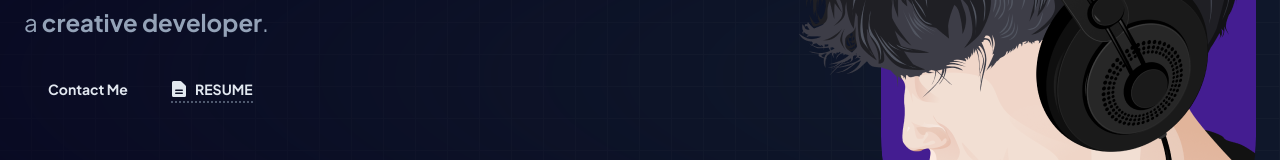
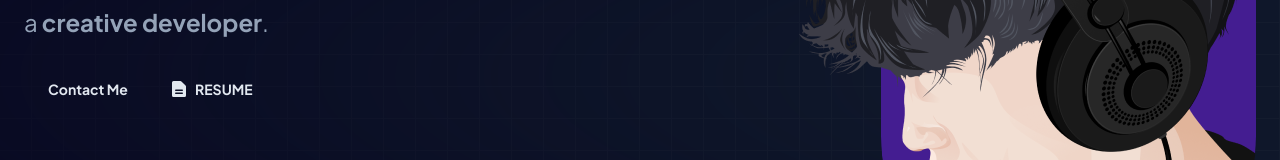
Before and after one commit to enjidev/enji.dev, a Next.js app: page / in a window 1280 px wide. Both pictures are taken after a click on the button "Toggle Theme". Shown: the part 335-495 px from the top of the page. Built offline with nearby package versions, Linux system fonts and the light colour scheme; no server answers.

Commit message:
chore: remove button underline modifier

```diff
--- a/src/components/Header/HeaderCta.tsx
+++ b/src/components/Header/HeaderCta.tsx
@@ -31,10 +31,7 @@ const ButtonContactMe = () => {
 
 const ButtonResume = () => {
   return (
-    <Link
-      href="/"
-      className="button button--ghost md:button--big button--underline px-2 after:left-2.5 md:px-2"
-    >
+    <Link href="/" className="button button--ghost md:button--big px-2 md:px-2">
       <DocumentIcon className="h-5 w-5" />
       RESUME
     </Link>
```
